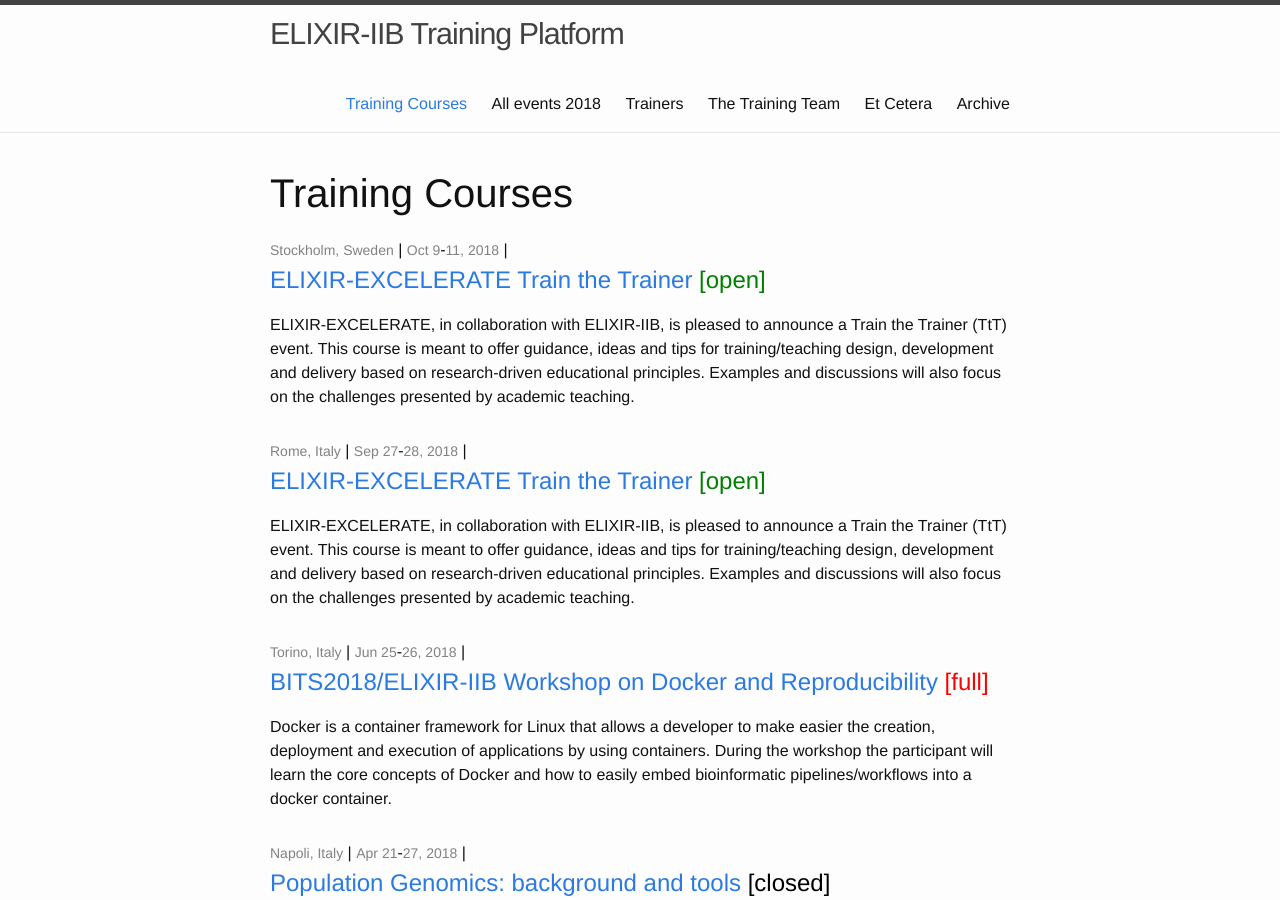
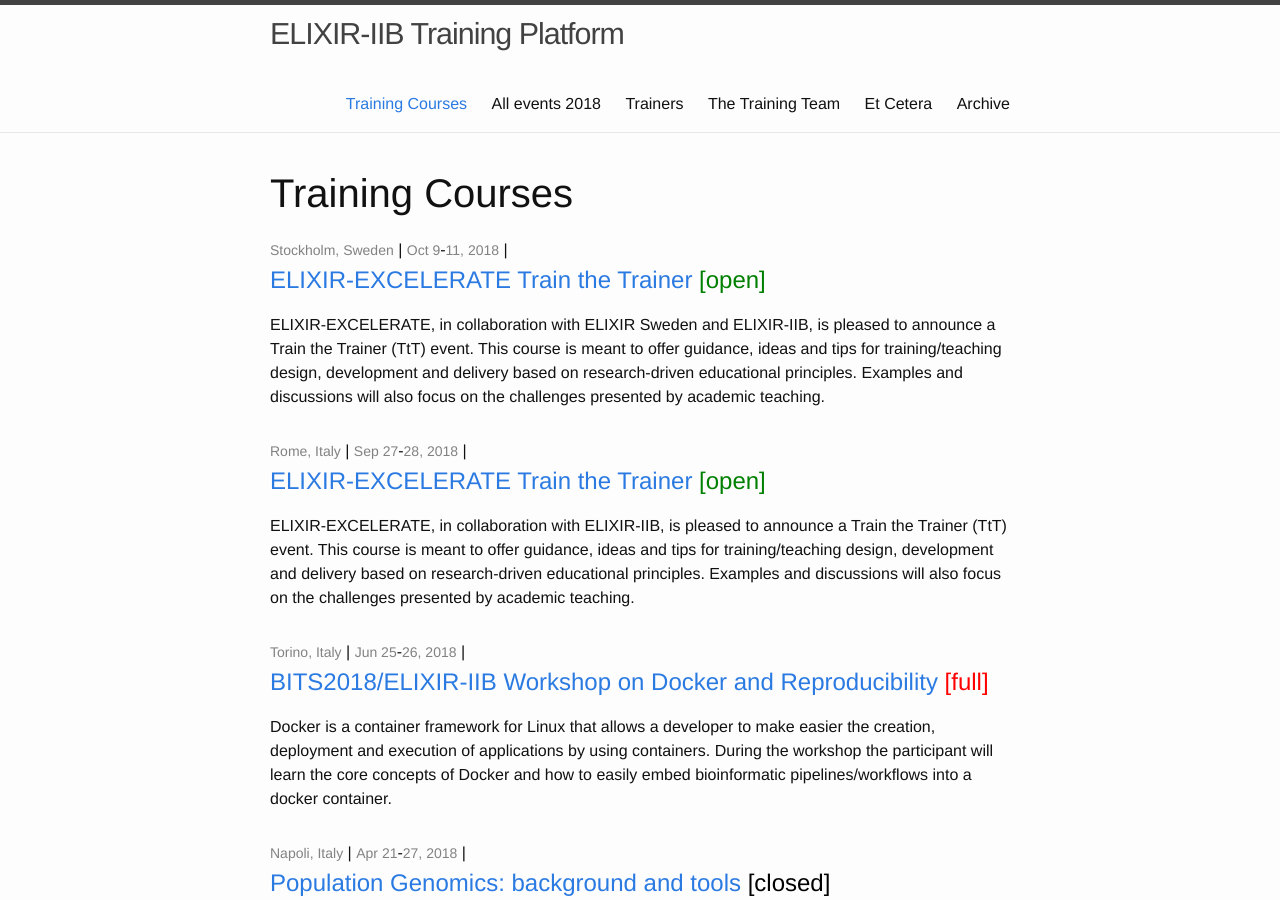
Before and after one commit to ELIXIR-IIB-training/website, a Jekyll site: the page built from courses/index.html, in a window 1280 px wide and 900 px high. Built offline with Jekyll 4.4.1, drawn with Linux system fonts in a browser that asks for light colours.

Commit message:
Update TtT Stockholm 2018

```diff
--- a/_posts/2018-10-09-train-the-trainer-stockholm.md
+++ b/_posts/2018-10-09-train-the-trainer-stockholm.md
@@ -4,7 +4,7 @@ title:  "ELIXIR-EXCELERATE Train the Trainer <font color='green'>[open]</font>"
 date_start:   2018-10-09
 date_end:   2018-10-11
 venue: Stockholm, Sweden
-description: ELIXIR-EXCELERATE, in collaboration with ELIXIR-IIB, is pleased to announce a Train the Trainer (TtT) event. This course is meant to offer guidance, ideas and tips for training/teaching design, development and delivery based on research-driven educational principles. Examples and discussions will also focus on the challenges presented by academic teaching.
+description: ELIXIR-EXCELERATE, in collaboration with ELIXIR Sweden and ELIXIR-IIB, is pleased to announce a Train the Trainer (TtT) event. This course is meant to offer guidance, ideas and tips for training/teaching design, development and delivery based on research-driven educational principles. Examples and discussions will also focus on the challenges presented by academic teaching.
 
 ---
 
@@ -12,7 +12,7 @@ description: ELIXIR-EXCELERATE, in collaboration with ELIXIR-IIB, is pleased to
 <table border="0" width="600">
   <tr>
   <td><a href="https://www.elixir-europe.org/about-us/how-funded/eu-projects/excelerate"><img src="../../../img/Logo_excelerate_whitebackground.png" alt="yay" height="80" width="150"></a></td>
-  <td><a href="https://www.elixir-europe.org/about-us/who-we-are/nodes/sweden"><img src="../../../img/Logo_elixir_sweden.png" height="110"></a></td>
+  <td><a href="https://www.elixir-europe.org/about-us/who-we-are/nodes/sweden"><img src="../../../img/Logo_elixir_sweden.png" height="80"></a></td>
   <td><a href="http://elixir-italy.org"><img src="../../../img/logo_elixir_italy.jpg" height="110"></a></td>
   </tr>
 </table>
```
